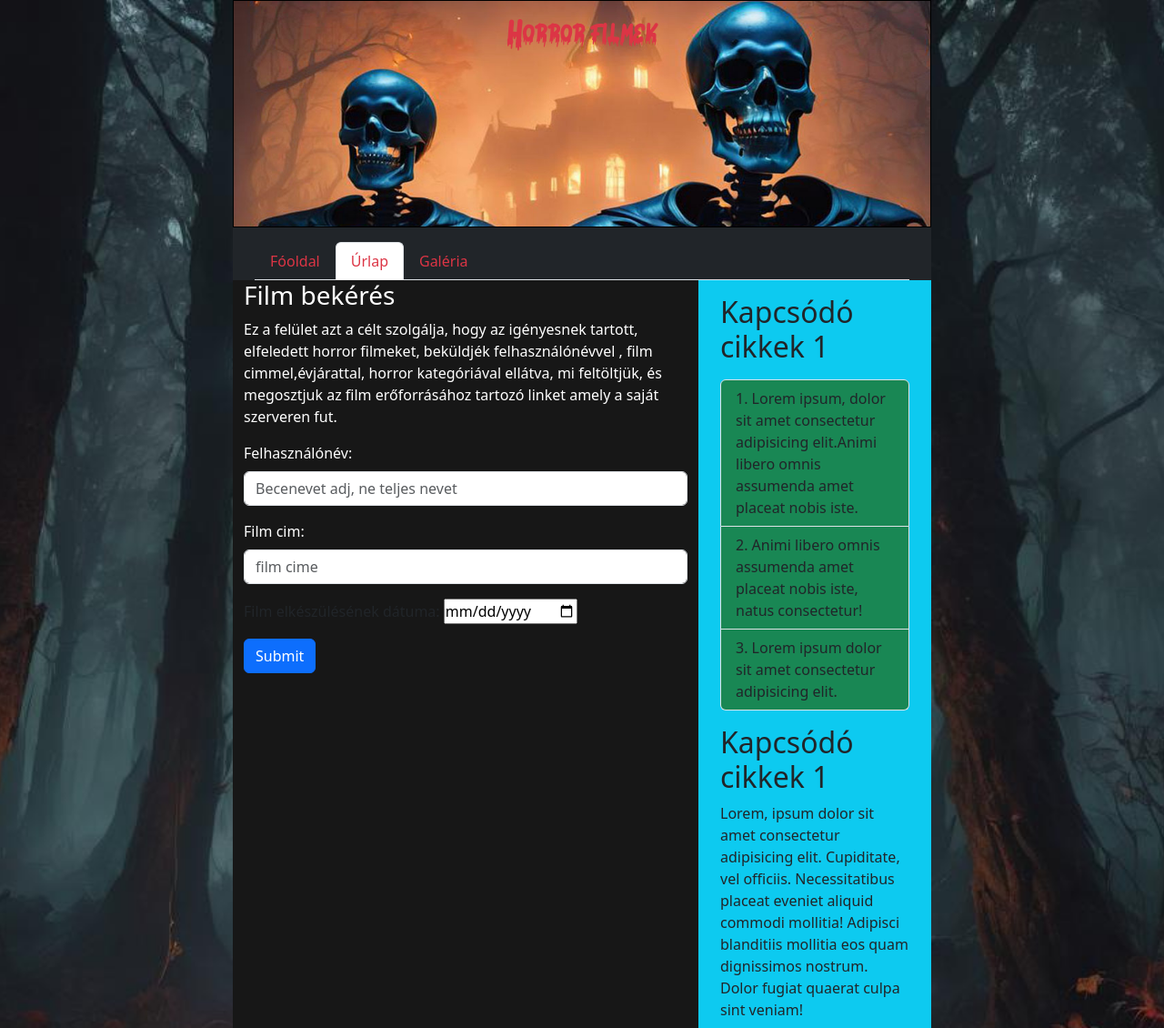
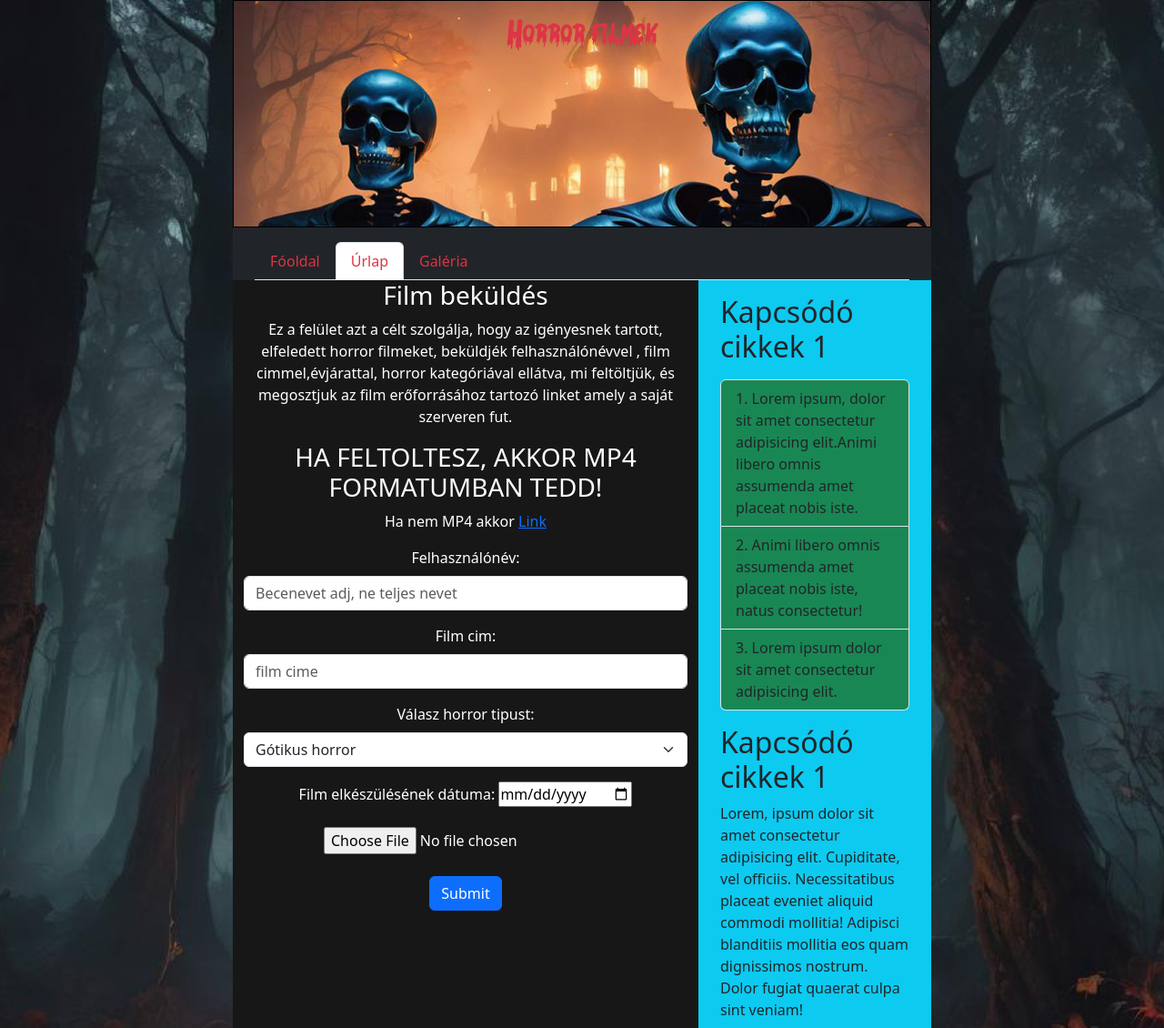
Before and after one commit to SzematikusVerebek/horror_urlap, a plain HTML site: page urlap.html in a window 1280 px wide. Shown: the top 1130 px of the page at 91% size. Drawn offline with nearby package versions, Linux system fonts and the light colour scheme.

Commit message:
Urlap formok hozzadva rendezve

```diff
--- a/style.css
+++ b/style.css
@@ -52,4 +52,5 @@ footer{
 
 .horrorFormTajekoztatas {
     color: white;
+    text-align: center;
 }
--- a/urlap.html
+++ b/urlap.html
@@ -38,9 +38,10 @@
       </nav>
       <article class="col-lg-8">
         <div class="horrorFormTajekoztatas">
-          <h3>Film bekérés</h3>
+          <h3>Film beküldés</h3>
           <p>Ez a felület azt a célt szolgálja, hogy az igényesnek tartott, elfeledett horror filmeket, beküldjék felhasználónévvel , film cimmel,évjárattal, horror kategóriával ellátva, mi feltöltjük, és megosztjuk az film erőforrásához tartozó linket amely a saját szerveren fut.  </p>
-        </div>
+          <h3>HA FELTOLTESZ, AKKOR MP4 FORMATUMBAN TEDD!</h1>
+          <p>Ha nem MP4 akkor <a href="https://cloudconvert.com/mp4-converter">Link</a></p>
           <form action="#" method="get">
             <div class="mb-3 mt-3">
               <label for="felhasznalonev" class="form-label">Felhasználónév:</label>
@@ -51,10 +52,25 @@
               <input type="text" class="form-control" id="filmCim" placeholder="film cime" name="filmCim">
             </div>
             <div class="mb-3">
-            <label for="filmDatum">Film elkészülésének dátuma:</label>
+              <label for="filmCim" class="form-label">Válasz horror tipust:</label>
+            <select class="form-select">
+              <option>Gótikus horror</option>
+              <option>Pszeudo-realista horror</option>
+              <option>Testhorror</option>
+              <option>Misztikus horror</option>
+              <option>Sci-fi horror</option>
+              <option>Slasher horror</option>
+            </select>
+          </div>
+          <div class="mb-3">
+            <label for="filmDatum" class="form-label">Film elkészülésének dátuma:</label>
             <input type="date" id="filmDatum" name="filmDatum">
           </div>
+          <div class="mb-3">
+            <input type="file" id="myFile" name="filename" class="form-label">
+          </div>
           <button type="submit" class="btn btn-primary">Submit</button>
+        </div>
         </form>
       </article>
       <aside class="col-lg-4 bg-info">
```
Lines whose indentation alone changed are shown as unchanged.
